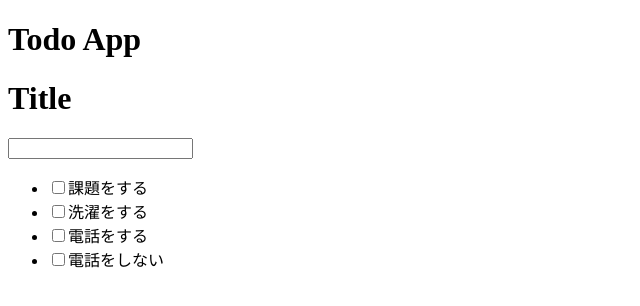
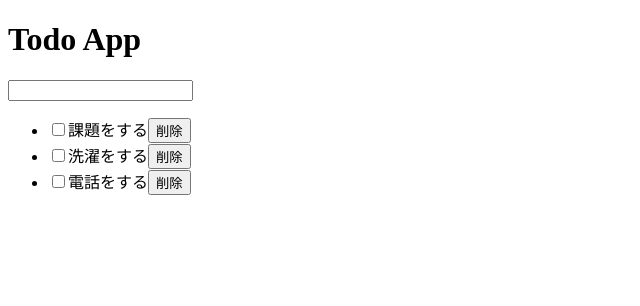
Before and after one commit to shiorikimoto/react-test, a React (Create React App) app: page / in a window 1280 px wide. Shown: the top 306 px of the page, without its empty margins (0-640 px from the left). Built offline with nearby package versions, Linux system fonts and the light colour scheme.

Commit message:
sakuzyokinoumade

```diff
--- a/src/App.js
+++ b/src/App.js
@@ -1,10 +1,11 @@
-import React from 'react'
+import React, { useState } from 'react'
 import Title from './Title'
 import Form from './Form'
 import List from './List'
+//import shortid from 'shortid'
 
 const App = () => {
-  const todos = [
+  const [todos, setTodos] = useState([
     {
       content: '課題をする'
   },
@@ -13,19 +14,30 @@ const App = () => {
   },
   {
       content: '電話をする'
-      },
+  }
+
+  ])
+
+  const addTodo = content => {
+    setTodos([
+        ...todos,
         {
-          content: '電話をしない'
+            content: content,
+            //id: shortid.generate()
         }
-  ]
+    ])
+
+  //const deleteTodo = id => {
+  //  setTodos(todos.filter(todo => todo.id !== id))
+  //}
+}
+
 
   return (
-
     <>
         <h1>Todo App</h1>
-        <Title />
-        <Form />
-        <List todos={todos}/>
+        <Form todos={todos} setTodos={setTodos} />
+        <List todos={todos} />
     </>
 )
 }
--- a/src/Form.js
+++ b/src/Form.js
@@ -1,20 +1,20 @@
 import React, { useState } from 'react'
 
-const Form = () => {
+const Form = ({ addTodo }) => {
     const [value, setValue] = useState('')
 
     const handleSubmit = e => {
         e.preventDefault()
-        console.log('value: ', value)
+        addTodo(value)
     }
 
     return (
         <form onSubmit={handleSubmit}>
             <input
-    type='text'
-    onChange={e => {
-        setValue(e.target.value)
-    }}
+            type='text'
+            onChange={e => {
+                setValue(e.target.value)
+            }}
 />
         </form>
     )
--- a/src/Item.js
+++ b/src/Item.js
@@ -1,7 +1,10 @@
 import React from 'react'
 
-const Item = ({ content }) => {
+const Item = ({ content, id, deleteTodo }) => {
     const [isDone, setIsDone] = React.useState(false)
+    const handleDelete = () => {
+        deleteTodo(id)
+    }
 
     return (
         <li>
@@ -11,6 +14,7 @@ const Item = ({ content }) => {
             <span style={
                 {textDecoration: isDone ? 'line-through' : 'none'}
             }>{content}</span>
+            <button onClick={handleDelete}>削除</button>
         </li>
     )
 }
--- a/src/List.js
+++ b/src/List.js
@@ -1,13 +1,17 @@
 import React from 'react'
 import Item from './Item'
 
-const List = ({ todos }) => {
+const List = ({ todos, deleteTodo }) => {
     return (
         <ul>
             {
-                todos.map((todo, index) => {
+                todos.map(todo => {
                     return (
-                        <Item content={todo.content}  key={index} />
+                        <Item
+                            content={todo.content}
+                            id={todo.id}
+                            key={todo.id}
+                        />
                     )
                 })
             }
```
Lines whose indentation alone changed are shown as unchanged.
